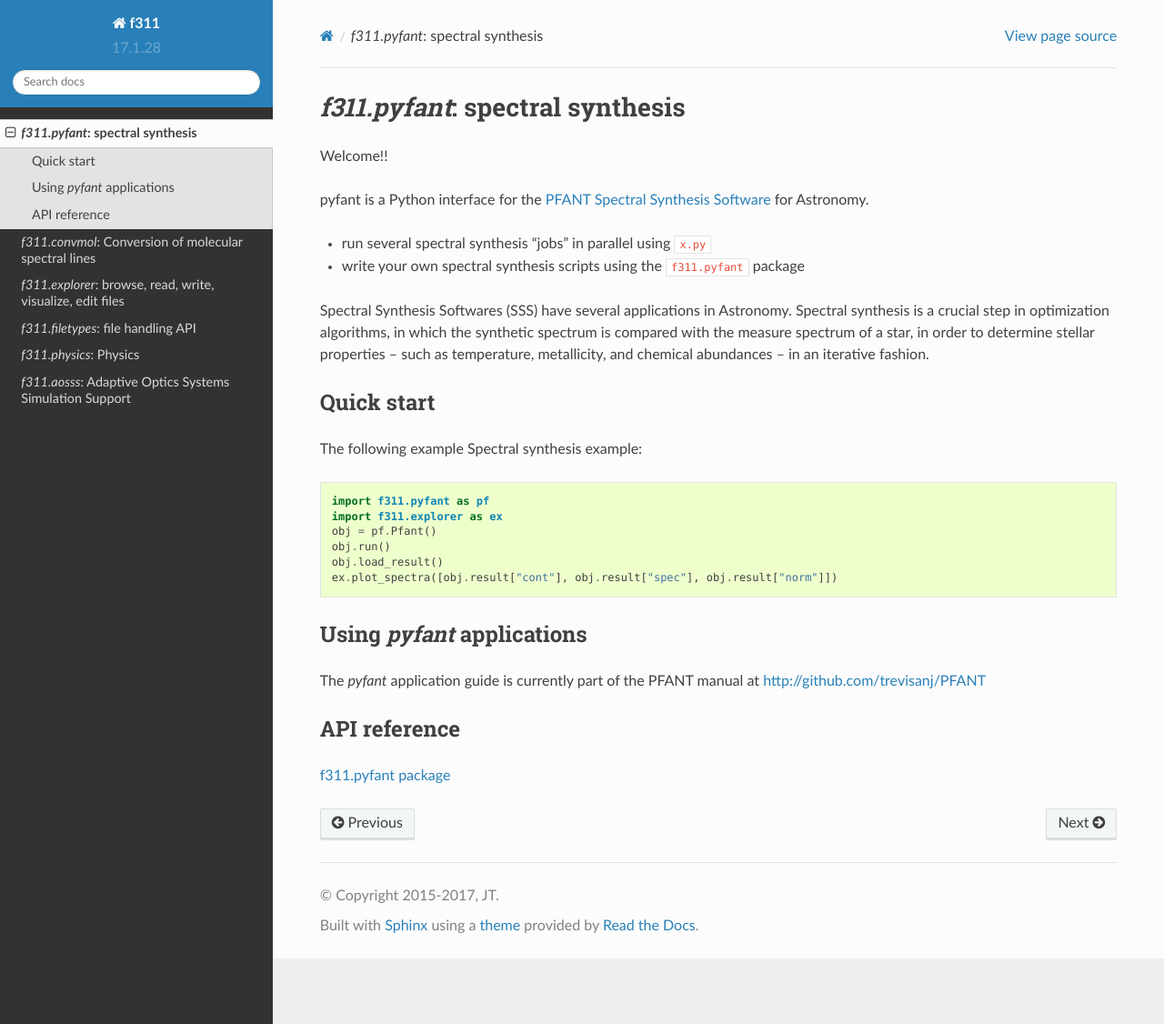
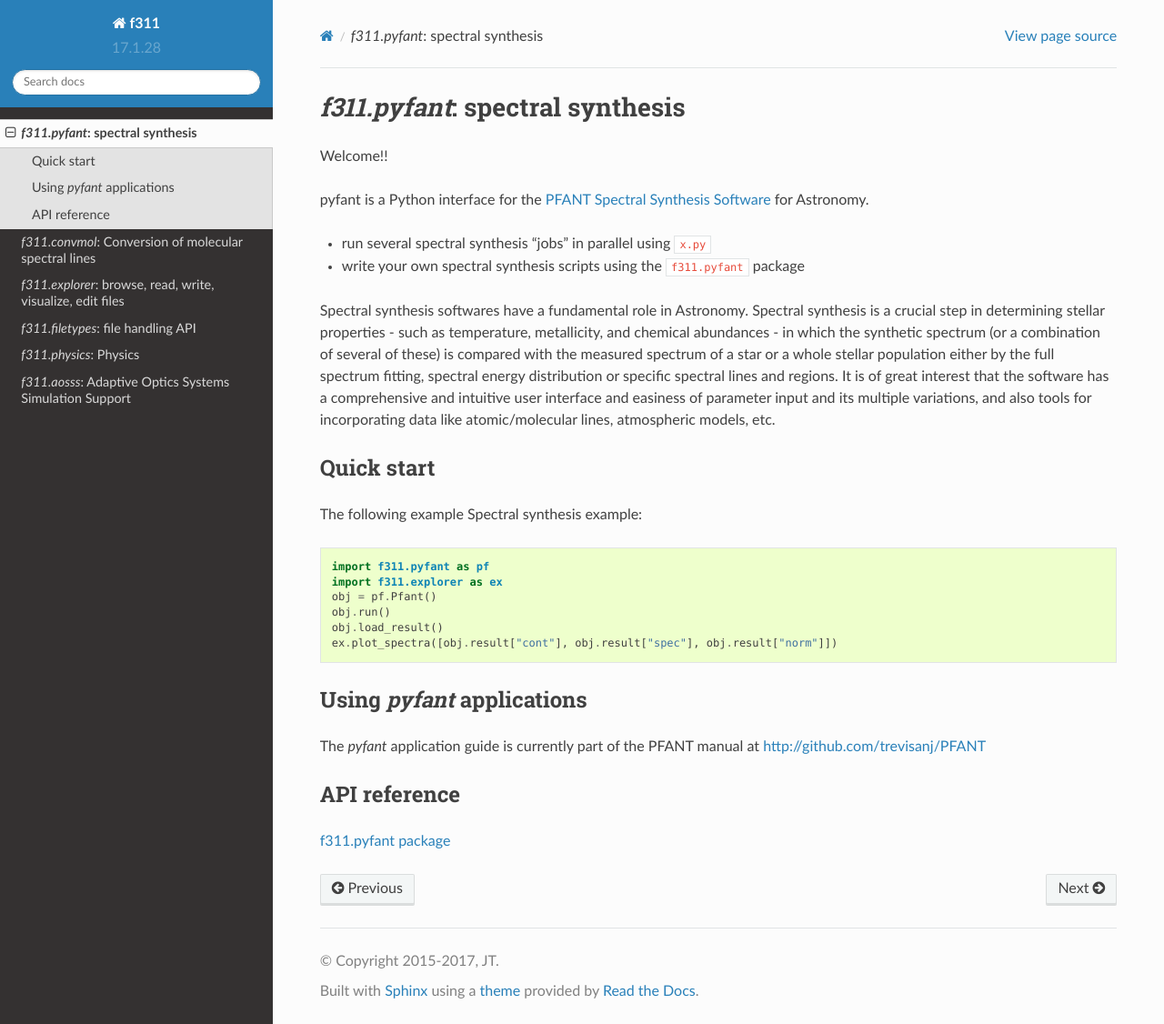
Before and after one commit to trevisanj/f311, a Sphinx documentation site: the page built from docs/source/pyfant.rst, in a window 1280 px wide and 1126 px high. Shown: the whole window at 91% size. Built offline with Sphinx 7.4.7 and the Read the Docs theme 2.0.0, drawn with Linux system fonts in a browser that asks for light colours; pages that are not in the unit, such as notebooks, are missing from menus.

Commit message:
Elvis' text

```diff
--- a/docs/source/pyfant.rst
+++ b/docs/source/pyfant.rst
@@ -10,12 +10,16 @@ Software <http://github.com/trevisanj/PFANT>`__ for Astronomy.
 
 - write your own spectral synthesis scripts using the ``f311.pyfant`` package
 
-Spectral Synthesis Softwares (SSS) have several applications in
-Astronomy. Spectral synthesis is a crucial step in optimization
-algorithms, in which the synthetic spectrum is compared with the measure
-spectrum of a star, in order to determine stellar properties -- such as
-temperature, metallicity, and chemical abundances -- in an iterative
-fashion.
+Spectral synthesis softwares have a fundamental role in Astronomy.
+Spectral synthesis is a crucial step in determining stellar properties
+- such as temperature, metallicity, and chemical abundances -
+in which the synthetic spectrum (or a combination of several of these) is compared with the
+measured spectrum of a star or a whole stellar population either by the full spectrum fitting,
+spectral energy distribution or specific spectral lines and regions.
+It is of great interest that the software has a comprehensive and intuitive user interface and
+easiness of parameter input and its multiple variations, and also tools for incorporating data
+like atomic/molecular lines, atmospheric models, etc.
+
 
 Quick start
 -----------
```
